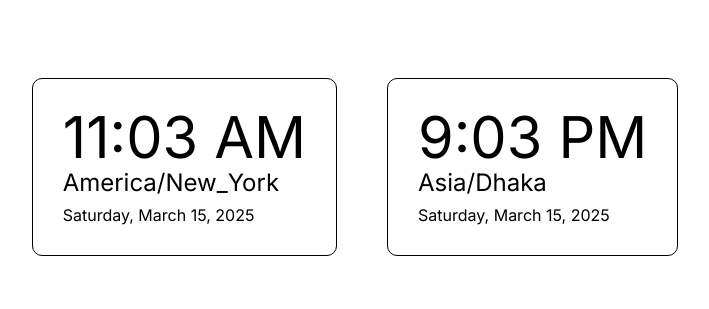
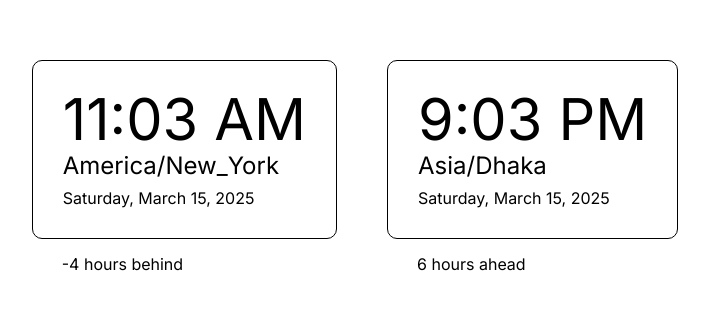
Before and after one commit to khanm3/world-clock, a React (Vite) app: page / in a window 1280 px wide. Shown: the part 233-542 px from the top of the page, without its empty margins (285-994 px from the left). Built offline with nearby package versions, Linux system fonts and the light colour scheme.

Commit message:
Add offset from local/current time zone caption

```diff
--- a/src/ClockLuxon.jsx
+++ b/src/ClockLuxon.jsx
@@ -1,15 +1,38 @@
-import { DateTime } from "luxon";
+import { DateTime, Settings } from "luxon";
 
 export default function ClockLuxon({ tz }) {
     const dt = DateTime.local({ zone: tz })
     console.log(dt)
+
+    // returns offset in minutes
+    function getOffsetFromLocalZone() {
+        const local = Settings.defaultZone
+        const current = dt.zone
+
+        const localOffset = local.offset(dt.toMillis())
+        const currentOffset = current.offset(dt.toMillis())
+
+        return currentOffset - localOffset
+    }
+
+    const offset = getOffsetFromLocalZone()
+    const caption = getOffsetFromLocalZone() === 0
+        ? "Current time zone"
+        : `${offset / 60} hours ${offset < 0 ? "behind" : "ahead"}`
+
     return (
+        <div>
             <div className="clock-face">
                 <span className="time">{dt.toLocaleString(DateTime.TIME_SIMPLE)}</span>
                 <br/>
                 <span className="zone">{dt.zoneName}</span>
                 <br />
                 <span className="date">{dt.toLocaleString(DateTime.DATE_HUGE)}</span>
+                <br />
+            </div>
+            <div className="clock-caption">
+                {caption}
+            </div>
         </div>
     )
 }
--- a/src/index.css
+++ b/src/index.css
@@ -49,3 +49,8 @@ main {
 .date {
   font-size: 1rem;
 }
+
+.clock-caption {
+  margin-top:15px;
+  padding: 0 30px;
+}
--- a/src/index.jsx
+++ b/src/index.jsx
@@ -5,7 +5,7 @@ import AppLuxon from "./AppLuxon"
 import './index.css'
 
 createRoot(document.getElementById("root")).render(
-    <StrictMode>
+    // <StrictMode>
         <AppLuxon />
-    </StrictMode>
+    // </StrictMode>
 )
```
Lines whose indentation alone changed are shown as unchanged.
